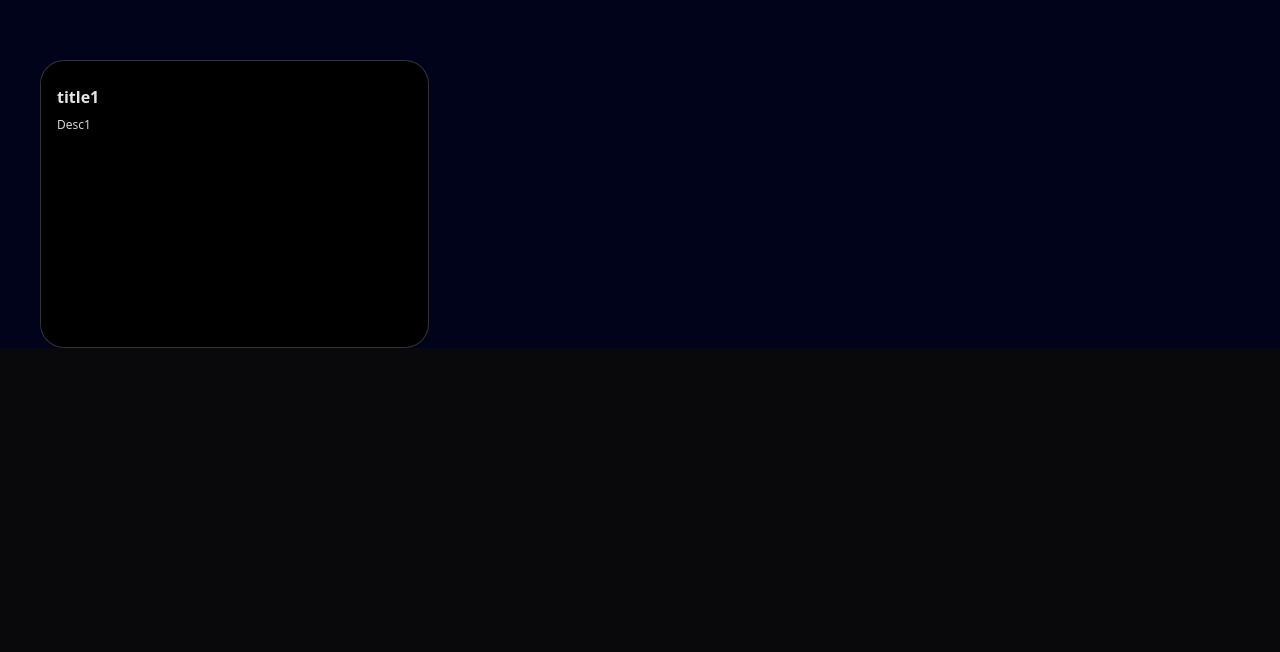
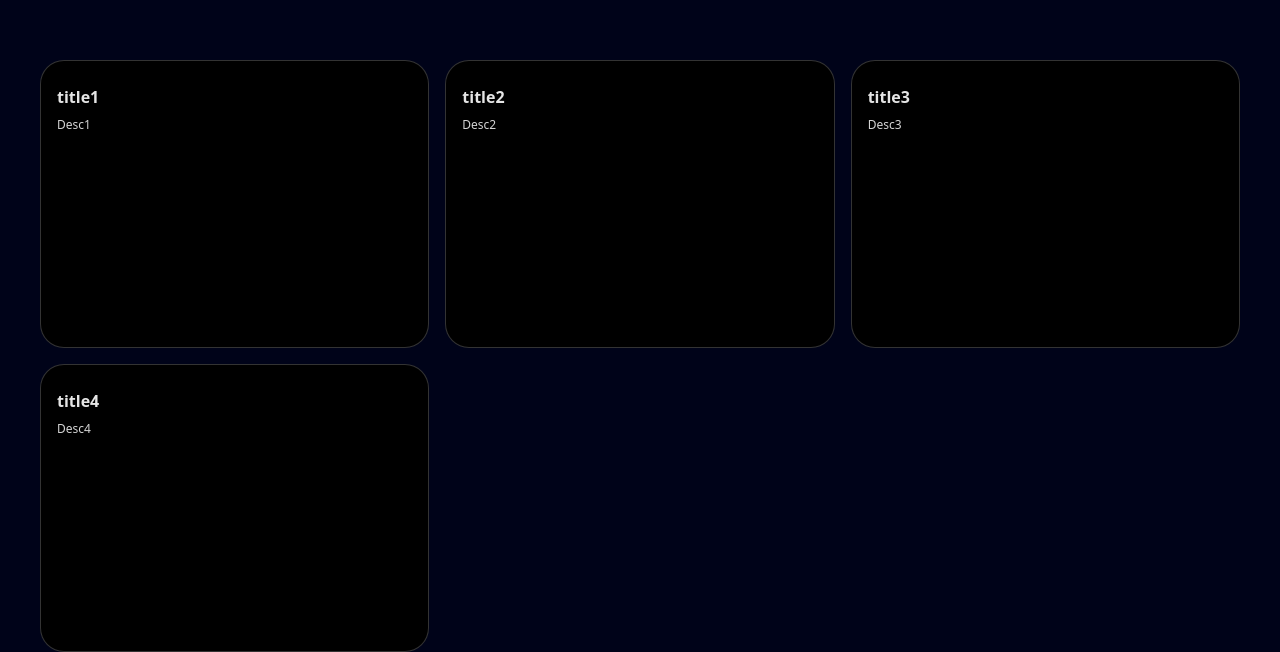
Before and after one commit to marywebby/portfolio, a Next.js app: page / in a window 1280 px wide. Shown: the part 964-1616 px from the top of the page. Before the commit the page ends 1312 px from the top, so only its background shows below. Built offline with nearby package versions, Linux system fonts and the light colour scheme.

Commit message:
grid items appear from data file

```diff
--- a/components/Grid.tsx
+++ b/components/Grid.tsx
@@ -1,3 +1,4 @@
+import { gridItems } from '@/data'
 import { BentoGrid, BentoGridItem } from './ui/BentoGrid'
 import { title } from 'process'
 
@@ -5,7 +6,7 @@
   return (
     <section id="about">
       <BentoGrid>
-        {[{ title: "title1", description: "Desc1", id:1}].map((item) => (
+        {gridItems.map((item) => (
             <BentoGridItem
                 id={item.id}
                 key={item.id}
--- a/data/index.ts
+++ b/data/index.ts
@@ -0,0 +1,6 @@
+export const gridItems = [
+    {title: "title1", description: "Desc1", id:1},
+    {title: "title2", description: "Desc2", id:2},
+    {title: "title3", description: "Desc3", id:3},
+    {title: "title4", description: "Desc4", id:4}
+]
```
